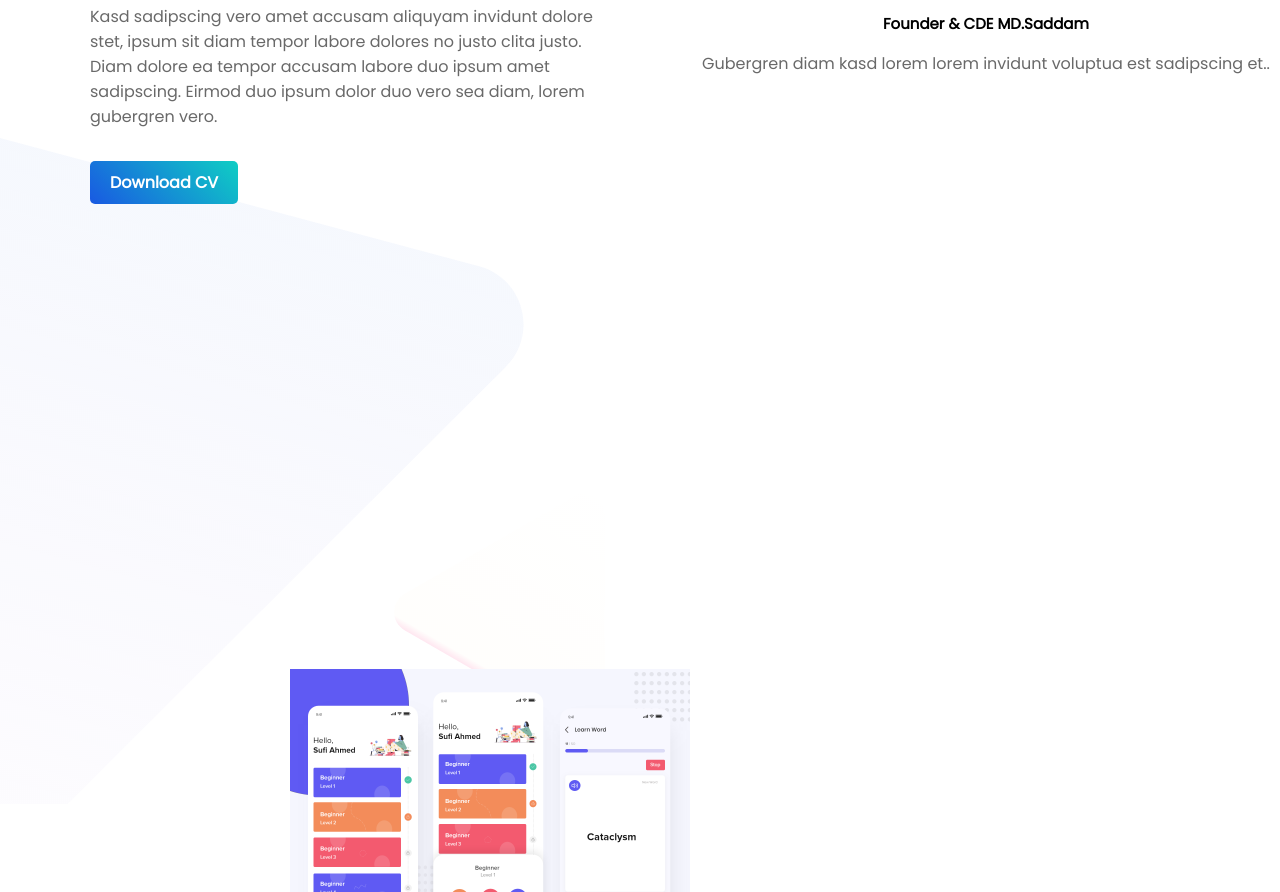
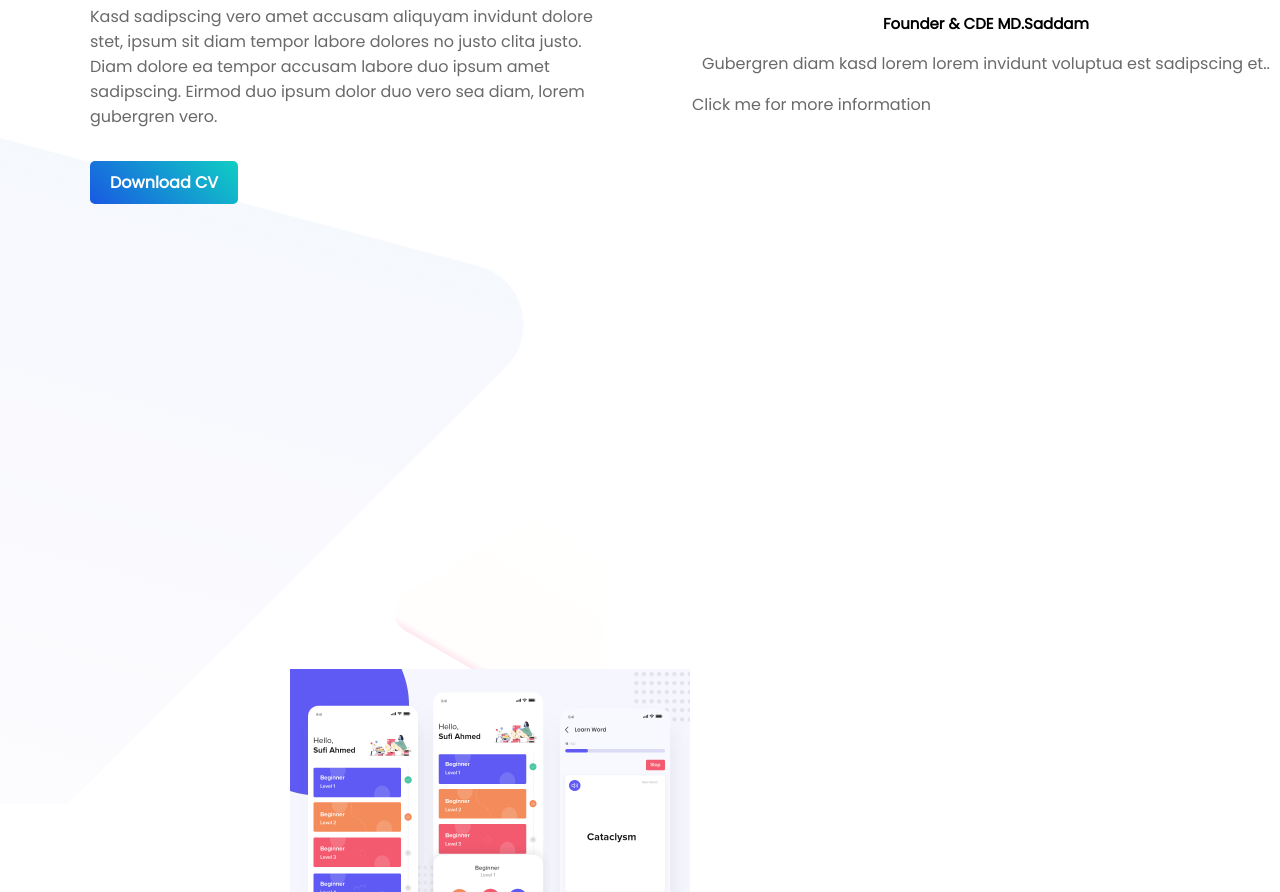
Before and after one commit to soft-dev3/Second-Project, a plain HTML site: page index.html in a window 1280 px wide. Shown: the part 2671-3563 px from the top of the page. Drawn offline with Linux system fonts and the light colour scheme.

Commit message:
add some new

```diff
--- a/index.html
+++ b/index.html
@@ -51,7 +51,7 @@
             <p>Gubergren diam kasd lorem lorem invidunt voluptua est sadipscing et..</p>
         </div>
         <div class="another-button">
-
+            <p>Click me for more information</p>
         </div>
     </section>
 </body>
```
